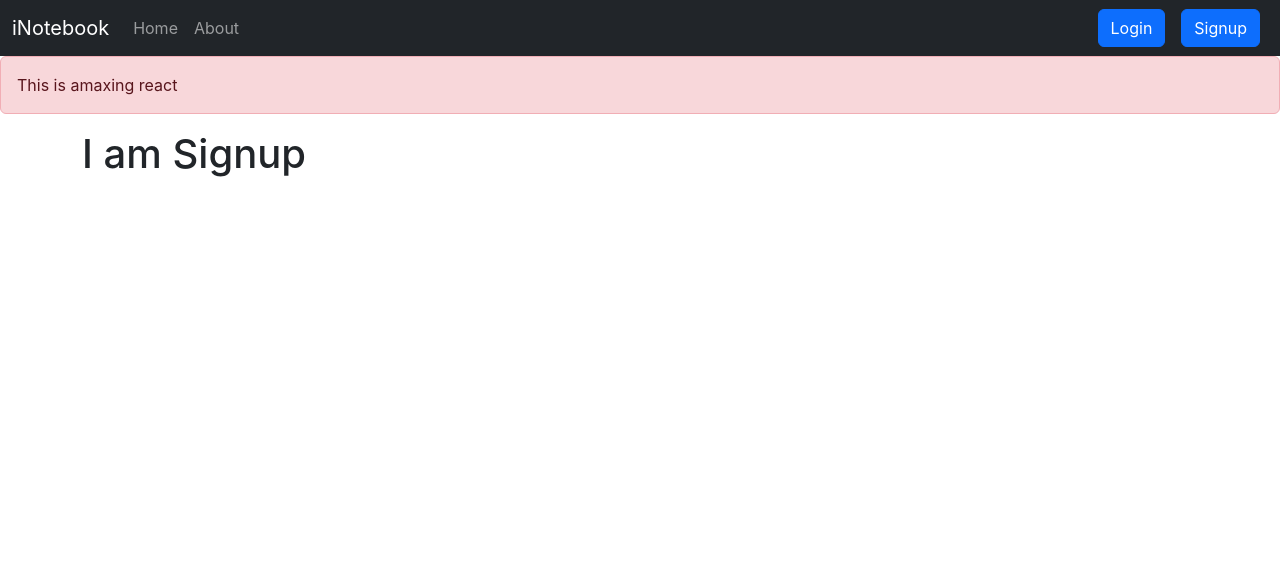
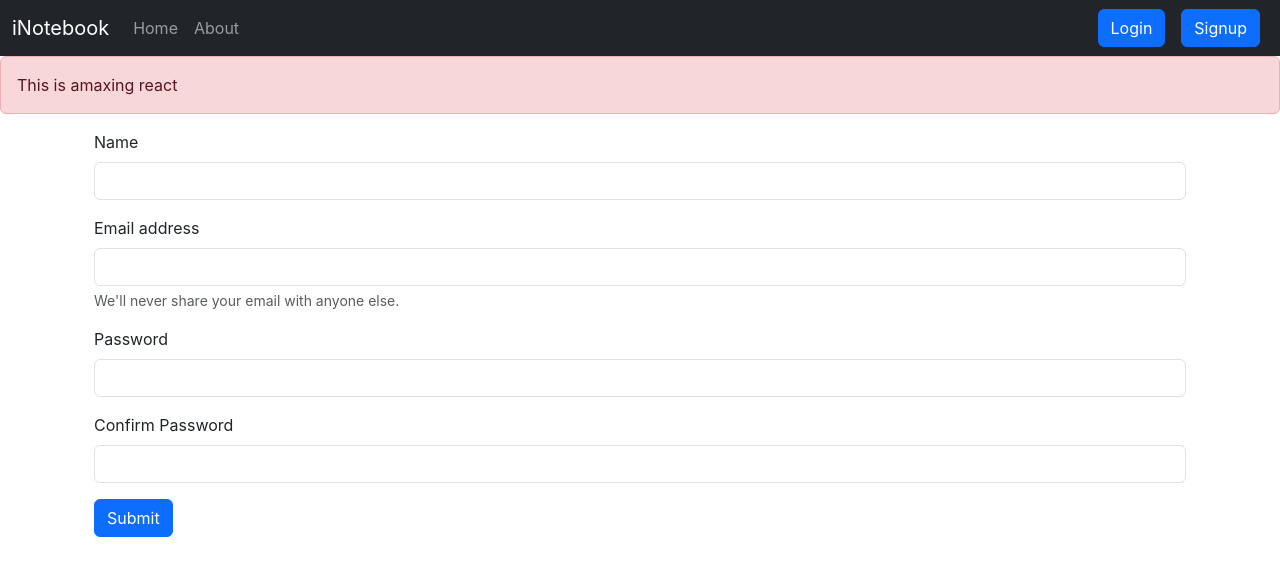
Before and after one commit to Rohithmittu/inotebook, a React (Create React App) app: page /signup in a window 1280 px wide. Shown: the top 576 px of the page. Built offline with nearby package versions, Linux system fonts and the light colour scheme.

Commit message:
signup component has been added

```diff
--- a/src/components/Signup.js
+++ b/src/components/Signup.js
@@ -1,12 +1,108 @@
-import React from 'react'
+import React, { useState } from "react";
+import { useNavigate } from "react-router-dom";
 
 const Signup = () => {
+  const [credentials, setCredentials] = useState({
+    name: "",
+    email: "",
+    password: "",
+    cpassword: "",
+  });
+  let navigate = useNavigate()
+  const handleSubmit = async e => {
+    e.preventDefault();
+
+    const { name, email, password } = credentials;
+    const response = await fetch("http://localhost:5000/api/auth/createuser", {
+      method: "POST",
+      headers: {
+        "Content-Type": "application/json",
+      },
+      body: JSON.stringify({ name, email, password }),
+    });
+    const json = await response.json();
+    console.log(json);
+    if (json.success) {
+      // save the auth token and redirect
+      localStorage.setItem("token", json.authtoken);
+      // history.push("/");
+      navigate("/");
+    } else {
+      alert("invalid credentials");
+    }
+  };
+
+  const onChange = e => {
+    setCredentials({ ...credentials, [e.target.name]: e.target.value });
+  };
+
   return (
-    <div>
-        <h1>I am Signup</h1>
+    <div className='container'>
+      <form onSubmit={handleSubmit}>
+        <div className='mb-3'>
+          <label htmlFor='name' className='form-label'>
+            Name
+          </label>
+          <input
+            type='text'
+            className='form-control'
+            id='name'
+            aria-describedby='emailHelp'
+            name='name'
+            onChange={onChange}
+          />
+        </div>
+        <div className='mb-3'>
+          <label htmlFor='email' className='form-label'>
+            Email address
+          </label>
+          <input
+            type='email'
+            className='form-control'
+            id='email'
+            name='email'
+            aria-describedby='emailHelp'
+            onChange={onChange}
+          />
+          <div id='emailHelp' className='form-text'>
+            We'll never share your email with anyone else.
+          </div>
+        </div>
+        <div className='mb-3'>
+          <label htmlFor='password' className='form-label'>
+            Password
+          </label>
+          <input
+            type='password'
+            className='form-control'
+            id='password'
+            name='password'
+            onChange={onChange}
+            minLength={5}
+            required
+          />
+        </div>
+        <div className='mb-3'>
+          <label htmlFor='cpassword' className='form-label'>
+            Confirm Password
+          </label>
+          <input
+            type='password'
+            className='form-control'
+            name='cpassword'
+            id='cpassword'
+            onChange={onChange}
+            minLength={5}
+            required
+          />
+        </div>
 
+        <button type='submit' className='btn btn-primary'>
+          Submit
+        </button>
+      </form>
     </div>
-  )
-}
+  );
+};
 
-export default Signup
+export default Signup;
```
Also changed, not shown: 1 other file (tests, documents, lock files or other folders).
